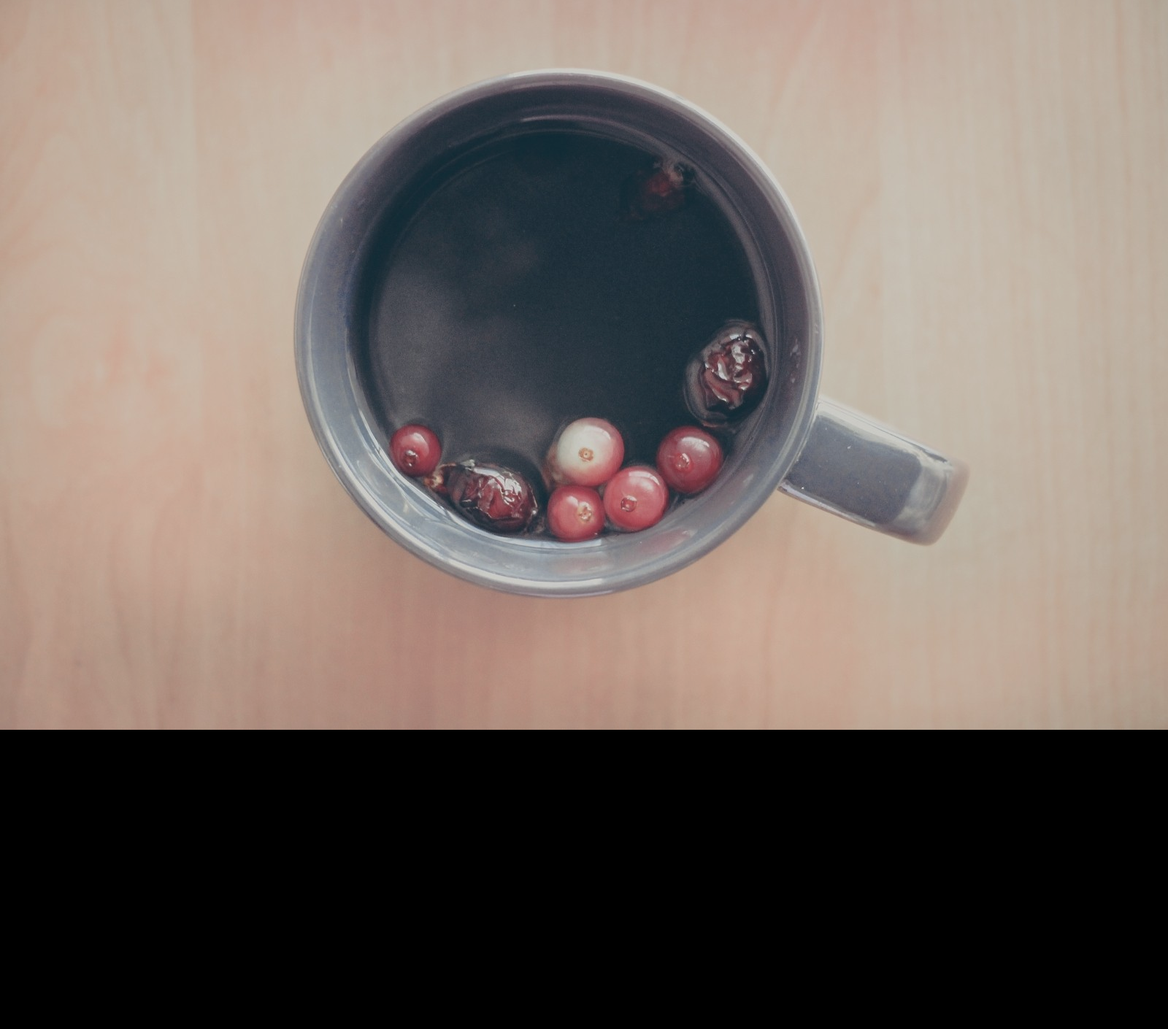
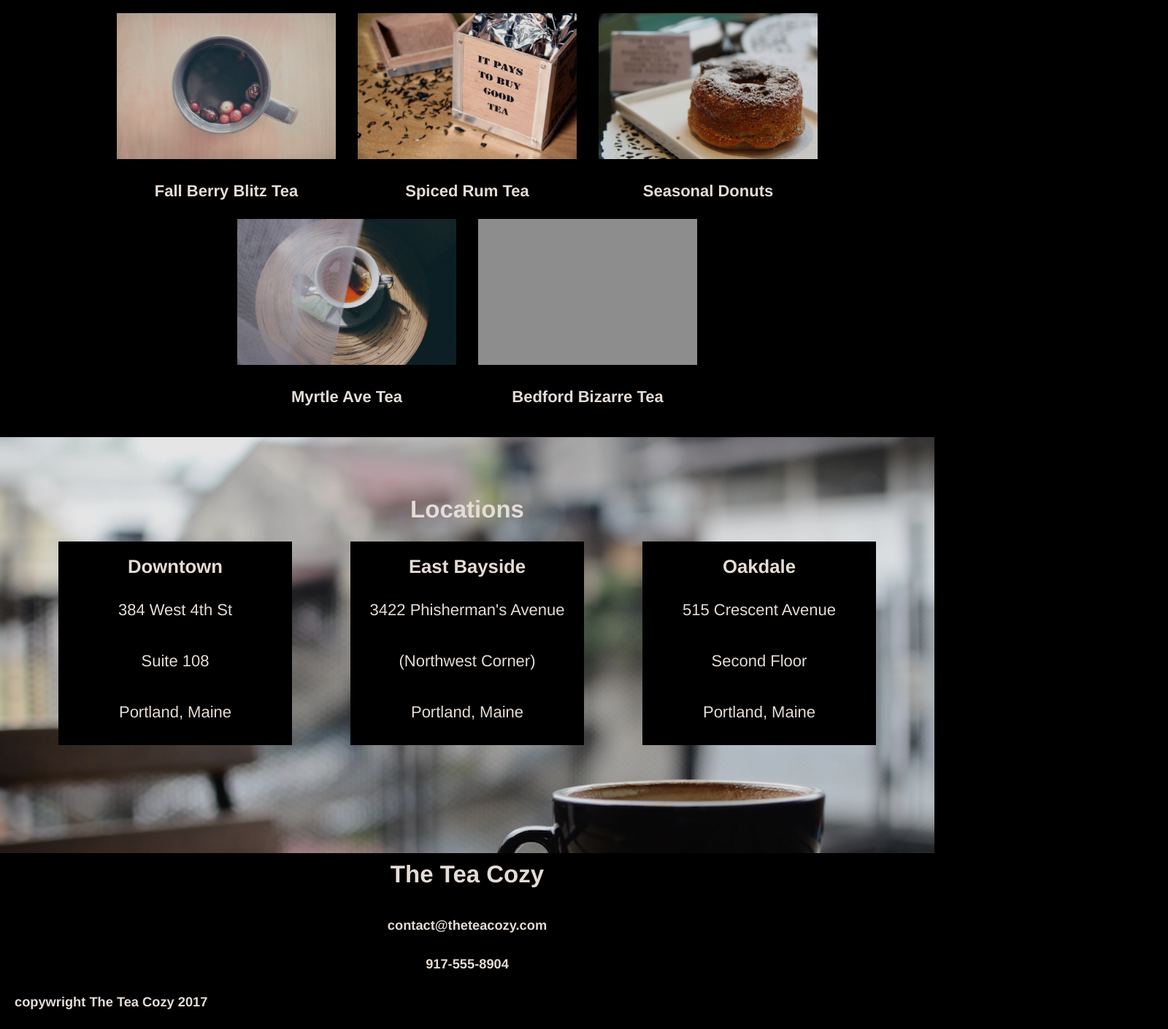
Before and after one commit to megsd/TeaCozy, a plain HTML site: page index.html in a window 1280 px wide. Shown: the part 1010-2420 px from the top of the page at 73% size, 1600 px wide, since content can reach past the window. Before the commit the page ends 2016 px from the top, so only its background shows below. Drawn offline with Linux system fonts and the light colour scheme; grey boxes are pictures that could not be loaded; files whose address does not match are found by name.

Commit message:
adds finished site

```diff
--- a/Resources/style.css
+++ b/Resources/style.css
@@ -26,6 +26,11 @@ h2, h3, h4 {
     padding: 10px;
   }
 
+  footer {
+    text-align: left;
+    padding-left: 20px;
+  }
+
   .logo {
     margin-left: 10px;
     height: 50px;
@@ -47,6 +52,10 @@ nav a {
   }
   .main {
     padding-top: 69px;
+  }
+
+  .div {
+    display: block;
   }
 
   #mission {
@@ -75,3 +84,53 @@ nav a {
     width: 100%;
     background-color: black;
   }
+
+
+  .item {
+    padding: 5px;
+  }
+
+  .item img {
+    height: 200px;
+    width: 300px;
+    padding-bottom: 10px;
+    margin: 10px;
+  }
+
+  .item span {
+      display: block;
+      padding: 5px;
+      font-weight: bold;
+      text-align: center;
+
+  }
+
+  #store {
+      height: 700px;
+      width: 1000px;
+      margin: auto;
+      padding-top: 70px;
+    }
+
+    #locations {
+      background-image: url("/Users/margaretdenison/TeaCozy/resources/images/img-locations-background.jpg");
+      height: 500px;
+      padding-top: 70px;
+      background-size: cover;
+    }
+
+  .location {
+    display: flex;
+    flex-direction: column;
+    justify-content: center;
+    flex-basis:  300px;
+    background-color: black;
+    opacity: 1.0;
+    margin: 15px 40px;
+    padding: 10px;
+  }
+
+
+  .flex-container .locations {
+    padding-top: 5px;
+  }
--- a/index.html
+++ b/index.html
@@ -22,9 +22,63 @@
         </div>
       </div>
     </div>
+    <div id="store">
     <h2>Tea of the Month</h2>
     <h4>What's steeping at the tea cozy?</h4>
-    <img src="/users/margaretdenison/TeaCozy/resources/images/img-berryblitz.jpg" alt="berry blitz">
-  </body>
+    <div class="flex-container items">
+      <div class="item">
+        <img src="/users/margaretdenison/TeaCozy/resources/images/img-berryblitz.jpg" alt="berry blitz">
+        <span>Fall Berry Blitz Tea</span>
+      </div>
+      <div class="item">
+        <img src="/users/margaretdenison/TeaCozy/resources/images/img-spiced-rum.jpg" alt="Spiced rum">
+        <span>Spiced Rum Tea</span>
+      </div>
+      <div class="item">
+        <img src="/users/margaretdenison/TeaCozy/resources/images/img-donut.jpg" alt="seasonal donuts">
+        <span>Seasonal Donuts</span>
+      </div>
+      <div class="item">
+        <img src="/users/margaretdenison/TeaCozy/resources/images/img-myrtle-ave.jpg" alt="Myrtle Ave">
+        <span>Myrtle Ave Tea</span>
+      </div>
+      <div class="item">
+        <img src="/users/margaretdenison/TeaCozy/resources/images/img-bedford-bizarre.jpg" alt="Bedford">
+        <span>Bedford Bizarre Tea</span>
+      </div>
+    </div>
+  </div>
+  <div id="locations">
+    <h2>Locations</h2>
+    <div class="flex-container locations">
+      <div class="location">
+        <h3>Downtown</h3>
+        <p>384 West 4th St</p>
+        <p>Suite 108</p>
+        <p>Portland, Maine</p>
+      </div>
+      <div class="location">
+        <h3>East Bayside</h3>
+        <p>3422 Phisherman's Avenue</p>
+        <p>(Northwest Corner)</p>
+        <p>Portland, Maine</p>
+      </div>
+      <div class="location">
+        <h3>Oakdale</h3>
+        <p>515 Crescent Avenue</p>
+        <p>Second Floor</p>
+        <p>Portland, Maine</p>
+      </div>
+    </div>
+  </div>
+  <div id="contact">
+    <h2>The Tea Cozy</h2>
+    <h5>contact@theteacozy.com</h5>
+    <h5>917-555-8904</h5>
+  </div>
+  <footer>
+    <h5>copywright The Tea Cozy 2017</h5>
+  </footer>
+</body>
 
 </html>
```
Lines whose indentation alone changed are shown as unchanged.
